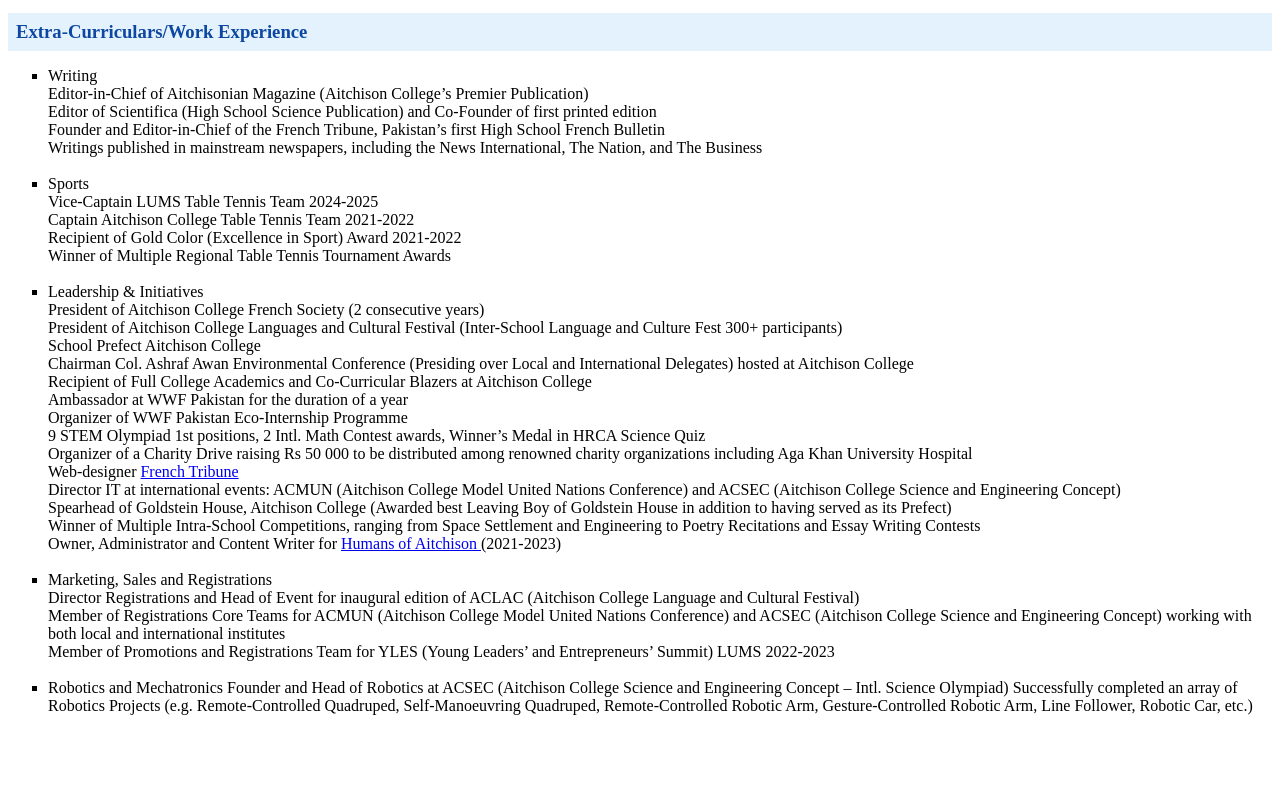
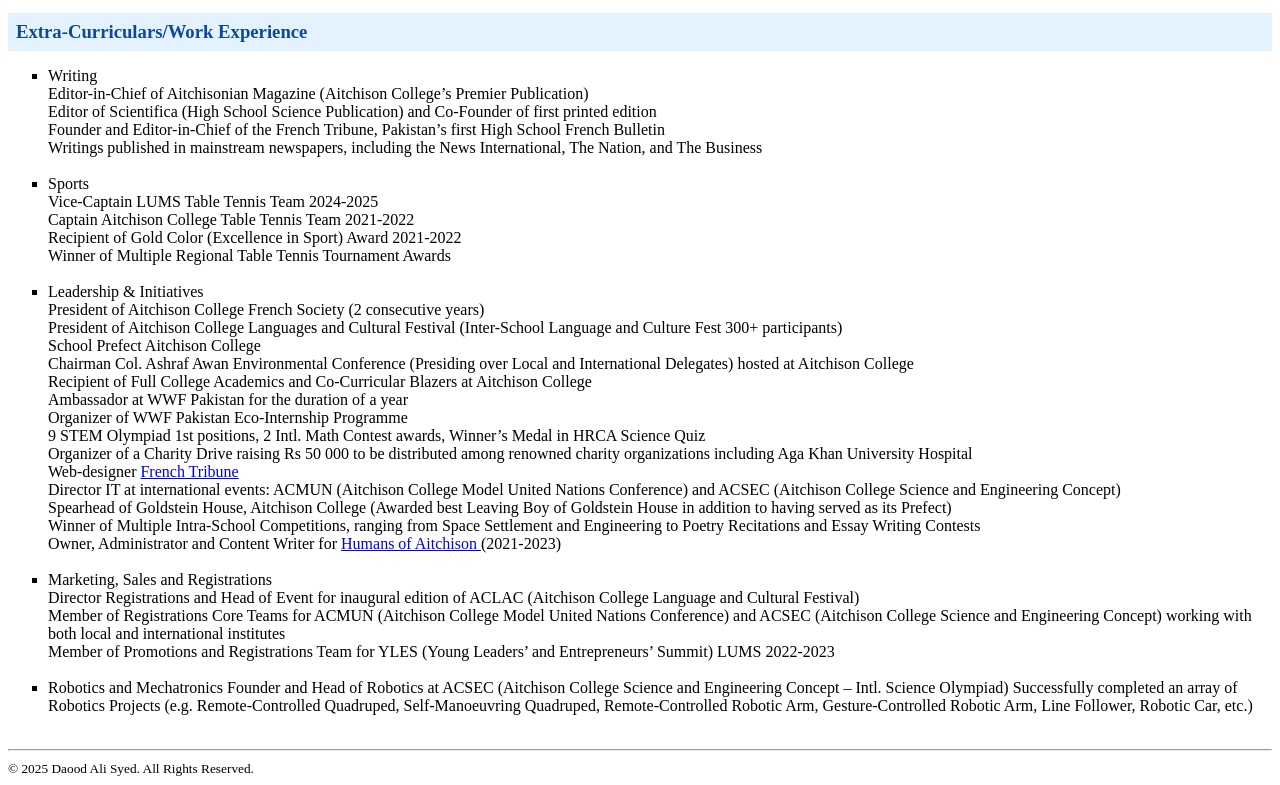
Before and after one commit to Spinosaurus-TM/Resume-project, a plain HTML site: page index.html in a window 1280 px wide. Shown: the part 632-1417 px from the top of the page. Before the commit the page ends 1381 px from the top, so only its background shows below. Drawn offline with Linux system fonts and the light colour scheme.

Commit message:
Update index.html

```diff
--- a/index.html
+++ b/index.html
@@ -94,6 +94,12 @@
         </li>
         <br>
     </ul>
+    <hr>
+    <footer>
+    <small>
+      © 2025 Daood Ali Syed. All Rights Reserved.
+    </small>
+  </footer>
 </body>
 
 
```
